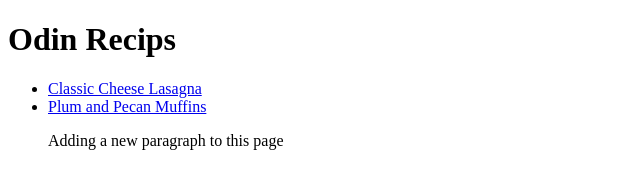
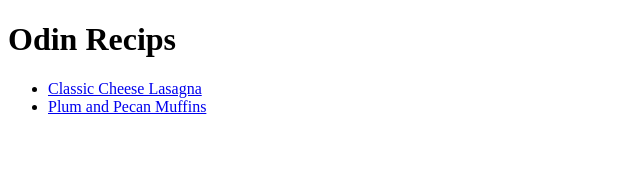
Before and after one commit to codebitsNbytes/odin-recipes, a plain HTML site: page index.html in a window 1280 px wide. Shown: the whole page, without its empty margins (0-640 px from the left). Drawn offline with Linux system fonts and the light colour scheme.

Commit message:
paragraph removed

```diff
--- a/index.html
+++ b/index.html
@@ -11,7 +11,6 @@
     <ul>
       <li><a href="./recipes/lasagna.html">Classic Cheese Lasagna</a></li>
       <li><a href="./recipes/plum-and-pecan-muffin.html">Plum and Pecan Muffins</a></li>
-      <p>Adding a new paragraph to this page</p>
     </ul>
  </body>
 </html>
```
